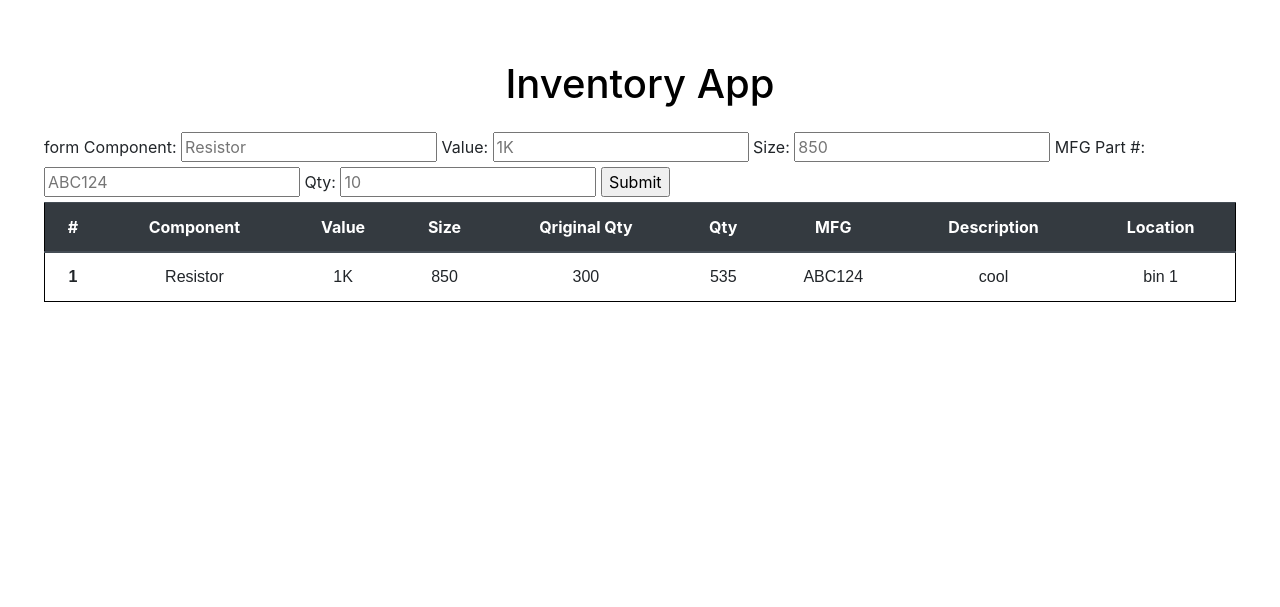
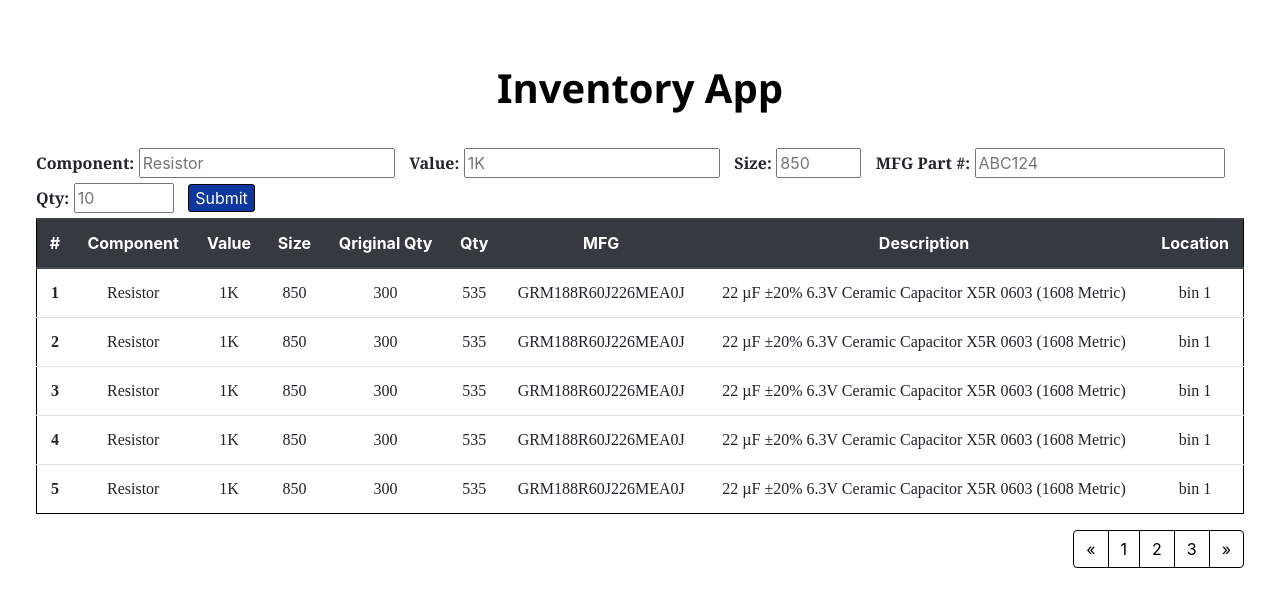
Before and after one commit to ally-nguyen/equipment-inventory-flask, a Flask app: page / in a window 1280 px wide. Shown: the top 607 px of the page. Run offline with Flask 3, Linux system fonts and the light colour scheme; some libraries are stand-ins or nearby versions.

Commit message:
styled pagination, header, textboxs' size and length, and added more displayed data

```diff
--- a/app.py
+++ b/app.py
@@ -16,7 +16,11 @@ app = Flask(__name__)
 @app.route('/')
 def index():
     # [ # ], ] means a list inside a list?
-    data = [ ['Resistor','1K','850','300','535','ABC124','cool','bin 1'], ]
+    data = [ ['Resistor','1K','850','300','535','GRM188R60J226MEA0J','22 µF ±20% 6.3V Ceramic Capacitor X5R 0603 (1608 Metric)','bin 1'],
+             ['Resistor','1K','850','300','535','GRM188R60J226MEA0J','22 µF ±20% 6.3V Ceramic Capacitor X5R 0603 (1608 Metric)','bin 1'],
+             ['Resistor','1K','850','300','535','GRM188R60J226MEA0J','22 µF ±20% 6.3V Ceramic Capacitor X5R 0603 (1608 Metric)','bin 1'],
+             ['Resistor','1K','850','300','535','GRM188R60J226MEA0J','22 µF ±20% 6.3V Ceramic Capacitor X5R 0603 (1608 Metric)','bin 1'],
+             ['Resistor','1K','850','300','535','GRM188R60J226MEA0J','22 µF ±20% 6.3V Ceramic Capacitor X5R 0603 (1608 Metric)','bin 1'], ]
     return render_template("index.html", data=data)
 
 
--- a/static/style.css
+++ b/static/style.css
@@ -1,5 +1,5 @@
 tbody {
-    font-family: Arial, sans-serif;
+    font-family: serif;
     background-color: white;
     margin: 0;
     padding: 0;
@@ -8,16 +8,46 @@ tbody {
 tr {
     text-align: center;
     border: 1px solid black;
-    box-sizing: content-box;
-
-
-
 }
 
+/* allows to customize specific class; notice line 4, where container is customized through css
+but without the dot(.) then its just overriding or adding additional elements to that class */
 .custom-container {
     overflow: hidden;
     height: 100%;
-    margin: 28px;
+    margin: 20px;
     padding: 16px;
+}
 
+label {
+    font-family: Georgia, 'Times New Roman', Times, serif;
+    font-weight: 650;
 }
+
+input[type="text"] {
+    margin-right: 10px;
+}
+
+/* for submit button */
+input[type="submit"] {
+    background-color: rgb(12, 56, 159);
+    /* color of text */
+    color: white;
+    /* add padding inside button, around button */
+    border: 1px solid black;
+    border-radius: 3px;
+    cursor: pointer;
+    font: size 12px;
+    /* Smooth transition for hover effect */
+    transition: background-color 0.3s ease;
+}
+
+input[type="submit"]:hover {
+    background-color: rgb(106, 131, 152);
+}
+
+/* design the style of the pagination links itself (which is what is shown visible on site) */
+.pagination .page-link {
+    color: black;
+    border: 0.7px solid black;
+}
--- a/templates/index.html
+++ b/templates/index.html
@@ -2,24 +2,26 @@
 
 {% block content %}
 <div class="custom-container">
-    <h1 style="color: rgb(0, 0, 0); text-align: center; padding: 16px">{% block title %} Inventory App {% endblock %}</h1>
+    <h1 style="font-family:'Segoe UI', Tahoma, Geneva, Verdana, sans-serif; font-weight:650; color: rgb(0, 0, 0); text-align: center; padding: 28px">{% block title %} Inventory App {% endblock %}</h1>
     <div>
-        form
+
         <!--creates labeled text boxs-->
         <label for="Component">Component:</label>
+        <!--establish size for all textboxes-->
         <input type="text" id="Component" name="Component" placeholder="Resistor">
+
 
         <label for="Value">Value:</label>
         <input type="text" id="Value" name="Value" placeholder="1K">
 
         <label for="Size">Size:</label>
-        <input type="text" id="Size" name="Size" placeholder="850">
+        <input type="text" id="Size" name="Size" placeholder="850" maxlength="3" style="width: 85px">
 
         <label for="MFG Part #">MFG Part #:</label>
-        <input type="text" id="MFG Part #" name="MFG Part #" placeholder="ABC124">
+        <input type="text" id="MFG Part #" name="MFG Part #" placeholder="ABC124" maxlength="30" style="width:250px">
 
         <label for="Qty">Qty:</label>
-        <input type="text" id="Qty" name="Qty" placeholder="10">
+        <input type="text" id="Qty" name="Qty" placeholder="10" style="width:100px">
 
         <!--type='submit' sends form data for processing; attribute value displays the word 'submit' for user to see-->
         <input type="submit" value="Submit">
@@ -60,6 +62,34 @@
             {% endfor %}
             </tbody>
           </table>
+          <!--creates pagination aka arrow keys to keep track of pages of parts-->
+          <nav aria-label="Page navigation">
+            <!--justify-content-end moves the pagination to the right end of the table
+            <ul> tag indicates class is taken from css bootstrap-->
+            <ul class="pagination justify-content-end">
+              <!--<li> tag indicates a pagination item (ex: 3 pages) and page-item indicates pagination effect taken from css bootstrap-->
+              <li class="page-item">
+                <!--'aria-label="Previous"' provides an accessible label for action to go to previous page
+                page-link class is for styling each pagination (ex: previous, 1, 2, 3, next) to make them look consistent w/ each other-->
+                <a class="page-link" href="#" aria-label="Previous">
+                  <!--allows for arrow key to be visible, but behind is the action that allows to go to previous page
+                    '&laquo' creates the image of the arrows displayed-->
+                  <span aria-hidden="true">&laquo;</span>
+                  <span class="sr-only">Previous</span>
+                </a>
+              </li>
+              <li class="page-item"><a class="page-link" href="#">1</a></li>
+              <li class="page-item"><a class="page-link" href="#">2</a></li>
+              <li class="page-item"><a class="page-link" href="#">3</a></li>
+              <li class="page-item">
+                <!--<a> tags are used to link other webpages, hences being associated with href to provide a link to x page-->
+                <a class="page-link" href="#" aria-label="Next">
+                  <span aria-hidden="true">&raquo;</span>
+                  <span class="sr-only">Next</span>
+                </a>
+              </li>
+            </ul>
+          </nav>
     </div>
 
 </div>
```
